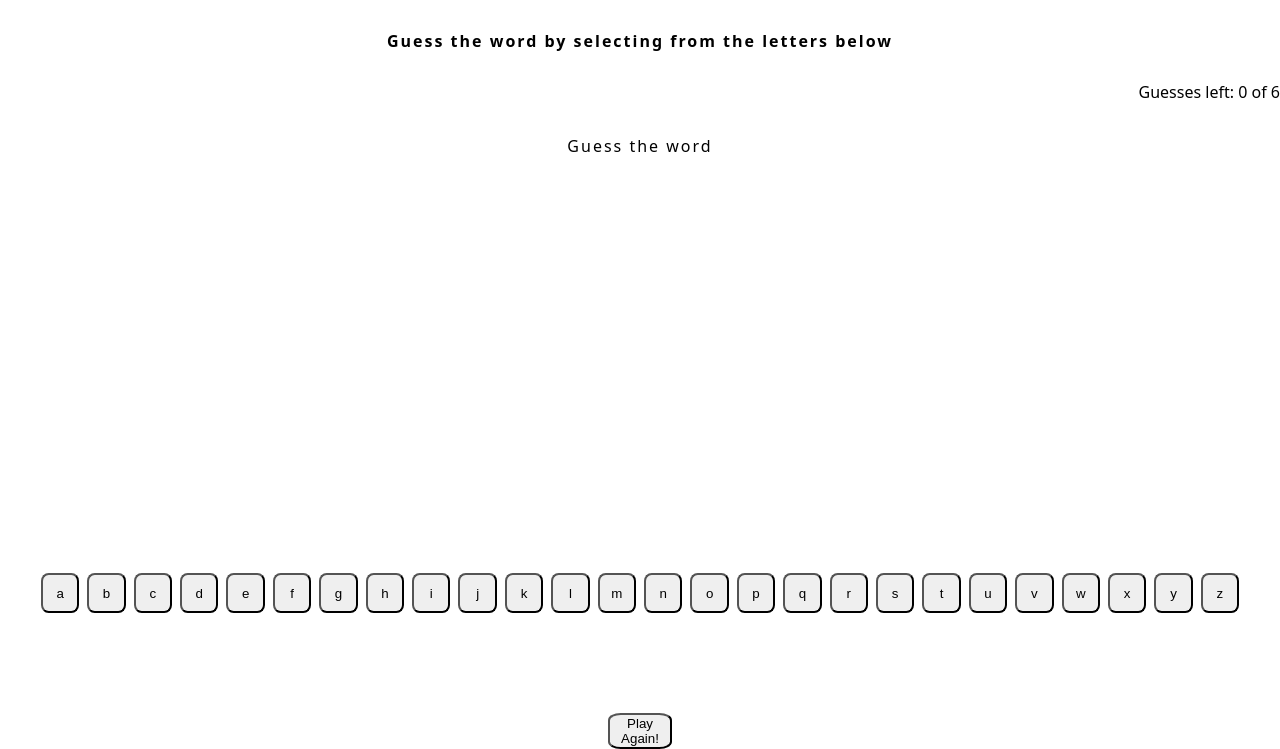
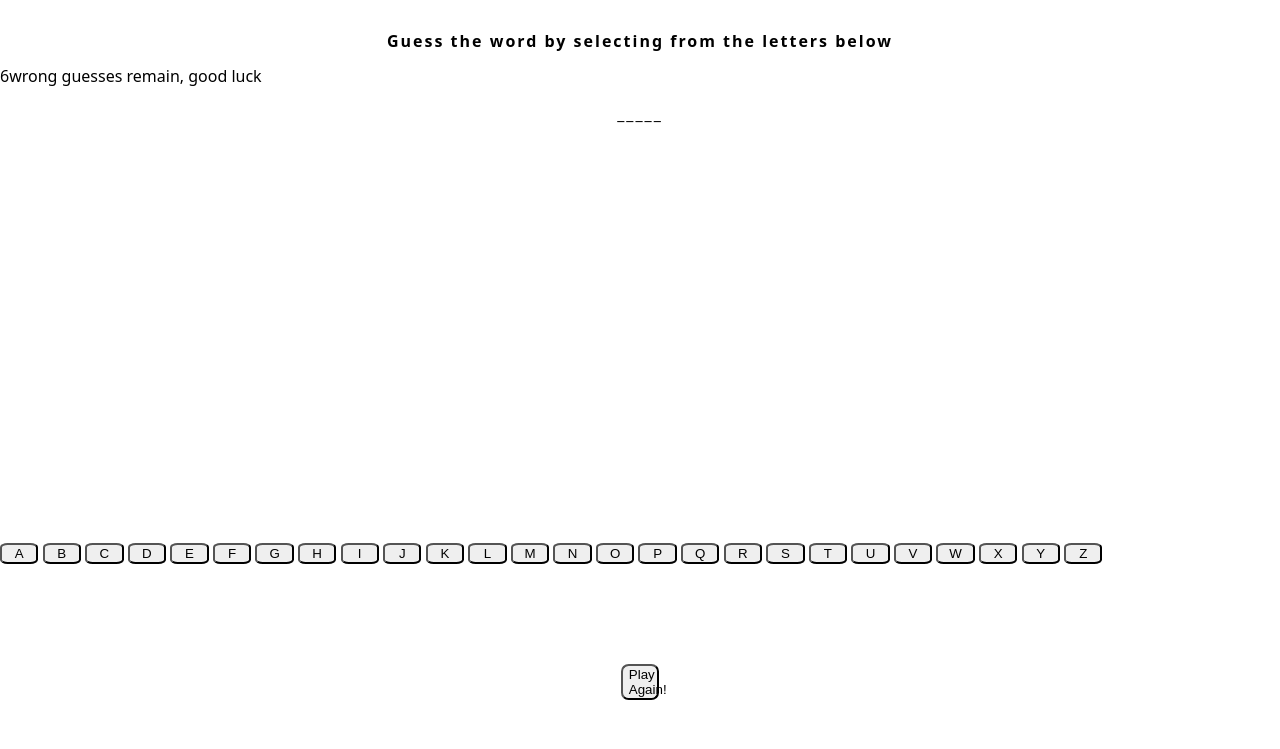
Before and after one commit to Oakevinlee/Project-1, a plain HTML site: page index.html in a window 1280 px wide. Shown: the part 105-854 px from the top of the page. Drawn offline with Linux system fonts and the light colour scheme.

Commit message:
update to javascript

```diff
--- a/css/main.css
+++ b/css/main.css
@@ -26,13 +26,10 @@ h2 {
     letter-spacing: 2px;
     text-align: center;
 }
- /* div {
-    border: 1px solid red
-} */
 
 #letters {
     display: grid;
-    grid-template-rows: /repeat(27, 1min);
+    grid-template-rows: repeat(27, 1min);
     gap: 1vmin;
 }
 
--- a/index.html
+++ b/index.html
@@ -13,40 +13,40 @@
     <div class="container">
         <h1>S P A C E M A N</h1>
         <h2>Guess the word by selecting from the letters below</h2>
-        <div class="guessLeft"><p>Guesses left: <span id="guess again"> 0 </span> of <span id = 'maxWrong'> 6 </span></p></div>
-        <p class="guessWord">Guess the word</p>
+        <div class="message"></div>
+        <p class="guessWord"></p>
         <div style="height: 400px"></div>
-        <div id ='letters'>
-            <button>a</button>
-            <button>b</button>
-            <button>c</button>
-            <button>d</button>
-            <button>e</button>
-            <button>f</button>
-            <button>g</button>
-            <button>h</button>
-            <button>i</button>
-            <button>j</button>
-            <button>k</button>
-            <button>l</button>
-            <button>m</button>
-            <button>n</button>
-            <button>o</button>
-            <button>p</button>
-            <button>q</button>
-            <button>r</button>
-            <button>s</button>
-            <button>t</button>
-            <button>u</button>
-            <button>v</button>
-            <button>w</button>
-            <button>x</button>
-            <button>y</button>
-            <button>z</button>
-        </div>
+        <article>
+            <button>A</button>
+            <button>B</button>
+            <button>C</button>
+            <button>D</button>
+            <button>E</button>
+            <button>F</button>
+            <button>G</button>
+            <button>H</button>
+            <button>I</button>
+            <button>J</button>
+            <button>K</button>
+            <button>L</button>
+            <button>M</button>
+            <button>N</button>
+            <button>O</button>
+            <button>P</button>
+            <button>Q</button>
+            <button>R</button>
+            <button>S</button>
+            <button>T</button>
+            <button>U</button>
+            <button>V</button>
+            <button>W</button>
+            <button>X</button>
+            <button>Y</button>
+            <button>Z</button>
+        </article>
         <div style="height:100px"></div>
         <div>
-             <button class="p-button">Play Again!</button>
+             <button id="play">Play Again!</button>
         </div>
     </div>
 
--- a/js/main.js
+++ b/js/main.js
@@ -13,81 +13,89 @@ const maxWrongGuess = 6;
   /*----- state variables -----*/
 let answer;
 let guess;
-let wrongGuesses;
 let gameStatus;
-
+let wrongGuess;
 
   /*----- cached elements  -----*/
-const msgEl = document.querySelector.apply('.message');
+const msgEl = document.querySelector('.message');
 const playButton = document.getElementById('play');
-const livesLeft = document.getElementById('.attempts');
-const letter
+const guessEl = document.querySelector('.guessWord');
+const letterBtn = [...document.querySelectorAll('article > button')]
 
   /*----- event listeners -----*/
-
-
+// document.querySelector('article').addEventListener('click', handleChoice);
+playButton.addEventListener('click', init);
   /*----- functions -----*/
 
   //init all state, then render
-
-intialize() {
+init()
 
 function init() {
-  wrongGuesses = [];
-  const randomWord = Math.floor(Math.random * words.length);
-  randomWord =
+  wrongGuesses = []
+  const randomIdx = Math.floor(Math.random() * wordBank.length);
+  console.log(answer);
+  answer = wordBank[randomIdx].toUpperCase().split('')
+  console.log(answer);
+  guess = answer.map(ltr => ltr === ' ' ? ' ' : '_')
+  gameStatus = null;
+  render()
+}
 
+function render() {
+  renderMessage()
+  guessEl.textContent = guess.join('')
 }
 
 function renderMessage() {
   if (gameStatus === 'W') {
     msgEL.textContent = `Winner winner chicken dinner`;
    } else if (gameStatus === 'L') {
+    msgEL.textContent = `Try again`;
    } else {
-    msgEl.textContent = ~z{maxWrong - wrongGuesses.length + 1}
+    msgEl.textContent = `${maxWrongGuess - wrongGuesses.length}wrong guesses remain, good luck`
    }
 }
 
 
-function renderButton() {
-  letterBtn.forEach(function(button){
-    const ltr = btn.textContent; // if wrong guesses includes ltr add a class name of wrong
-    if (wrongGuesses.includes(ltr)) {
-      button.className = 'wrong'
-    } else if (guess.includes(ltr)) {
-      button.className = 'correct'
-    } else {
-      button.className = '';
-    }
-  })
-  playButton.style.visibility = gameStatus ? 'visible' : 'hidden'
-}
+// function renderButton() {
+//   letterBtn.forEach(function(button){
+//     const ltr = btn.textContent; // if wrong guesses includes ltr add a class name of wrong
+//     if (wrongGuesses.includes(ltr)) {
+//       button.className = 'wrong'
+//     } else if (guess.includes(ltr)) {
+//       button.className = 'correct'
+//     } else {
+//       button.className = '';
+//     }
+//   })
+//   playButton.style.visibility = gameStatus ? 'visible' : 'hidden'
+// }
 
 
 
-function handleChoice(evt) {
-  const ltr = event.target.textContent
-  if (
-    gameStatus ||
-    !button.includes(evt.target) ||
-    numWrongGuesses.includes(ltr) ||
-    guesses.includes(ltr)
+// function handleChoice(evt) {
+//   const ltr = event.target.textContent
+//   if (
+//     gameStatus ||
+//     !button.includes(evt.target) ||
+//     numWrongGuesses.includes(ltr) ||
+//     guesses.includes(ltr)
 
-  ) return;
+//   ) return;
 
-} if (secretWord.includes(ltr)) {
-  // correct guess
-  randomWord.forEach(function(char, idx){
-    if (char === ltr) guess[idx] = ltr
-  });
-} else {
-  wrongGuesses.push(ltr)
-}
+// } if (secretWord.includes(ltr)) {
+//   // correct guess
+//   randomWord.forEach(function(char, idx){
+//     if (char === ltr) guess[idx] = ltr
+//   });
+// } else {
+//   wrongGuesses.push(ltr)
+// }
 
-gameStatus = getGameStatus()
-render();
+// gameStatus = getGameStatus()
+// render();
 
-}
+// }
 
 function getGameStatus() {
   if (!guess.includes('_')) return 'W'
```
